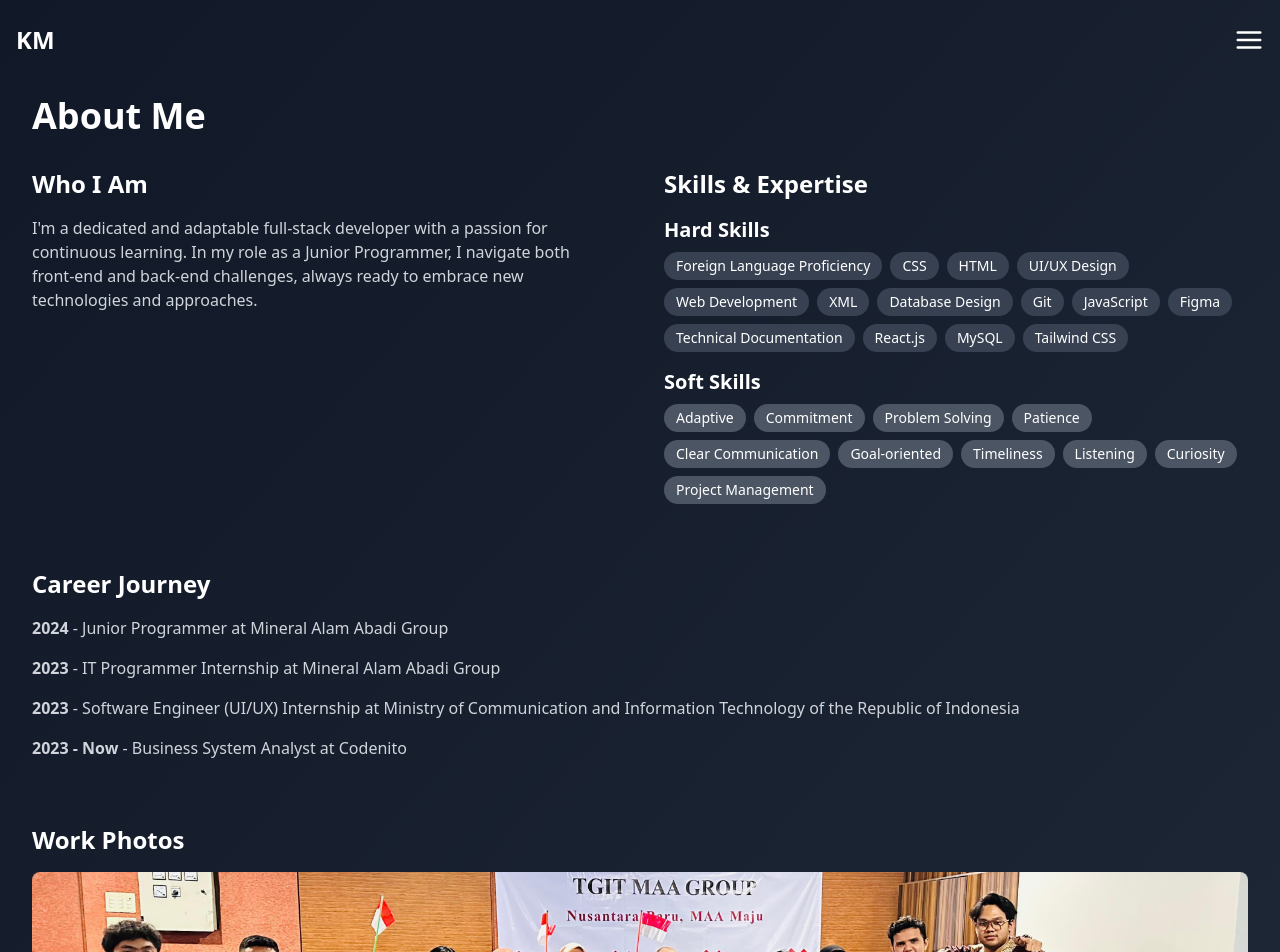
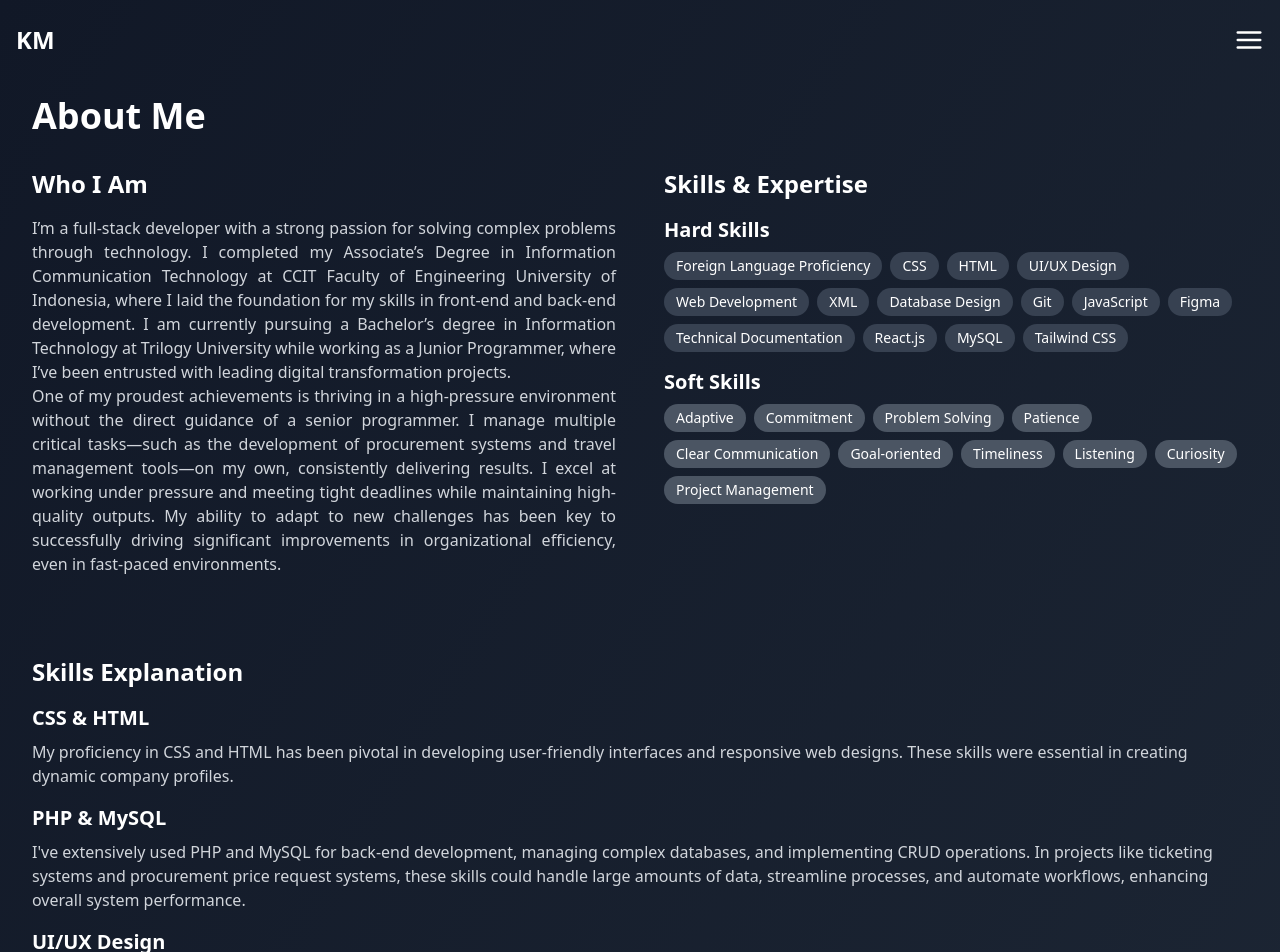
Before and after one commit to oledunwahid/porto-web-khaled, a React (Vite) app: page /about in a window 1280 px wide. Shown: the top 952 px of the page. Built offline with nearby package versions, Linux system fonts and the light colour scheme.

Commit message:
update skill explenation

```diff
--- a/src/pages/About.jsx
+++ b/src/pages/About.jsx
@@ -67,6 +67,29 @@ const About = () => {
     pauseOnHover: true,
   };
 
+  const skillsExplanation = [
+    {
+      skill: "CSS & HTML",
+      description:
+        "My proficiency in CSS and HTML has been pivotal in developing user-friendly interfaces and responsive web designs. These skills were essential in creating dynamic company profiles.",
+    },
+    {
+      skill: "PHP & MySQL",
+      description:
+        "I've extensively used PHP and MySQL for back-end development, managing complex databases, and implementing CRUD operations. In projects like ticketing systems and procurement price request systems, these skills could handle large amounts of data, streamline processes, and automate workflows, enhancing overall system performance.",
+    },
+    {
+      skill: "UI/UX Design",
+      description:
+        "My user-centric design skills in Figma were critical in crafting intuitive interfaces, especially for systems like SiANTI and the company profile. This ensured compliance with user expectations and improved engagement.",
+    },
+    {
+      skill: "Tailwind CSS & React.js",
+      description:
+        "Tailwind CSS and React.js has made me build modern, scalable, and fast-performing front-end applications. These tools have contributed to enhancing the CLA Company's Profile (Corporate Legal Associate) interface and with multi-language selection by using i18next language translation, making it highly interactive and easier to navigate for end users.",
+    },
+  ];
+
   return (
     <motion.div
       initial={{ opacity: 0 }}
@@ -82,11 +105,25 @@ const About = () => {
           transition={{ delay: 0.2, duration: 0.5 }}
         >
           <h2 className="text-2xl font-semibold mb-4">Who I Am</h2>
-          <p className="text-gray-300 mb-4">
-            I&apos;m a dedicated and adaptable full-stack developer with a
-            passion for continuous learning. In my role as a Junior Programmer,
-            I navigate both front-end and back-end challenges, always ready to
-            embrace new technologies and approaches.
+          <p className="text-gray-300 mb-4 text-justify">
+            I’m a full-stack developer with a strong passion for solving complex
+            problems through technology. I completed my Associate’s Degree in
+            Information Communication Technology at CCIT Faculty of Engineering
+            University of Indonesia, where I laid the foundation for my skills
+            in front-end and back-end development. I am currently pursuing a
+            Bachelor’s degree in Information Technology at Trilogy University
+            while working as a Junior Programmer, where I’ve been entrusted with
+            leading digital transformation projects.
+            <br />
+            One of my proudest achievements is thriving in a high-pressure
+            environment without the direct guidance of a senior programmer. I
+            manage multiple critical tasks—such as the development of
+            procurement systems and travel management tools—on my own,
+            consistently delivering results. I excel at working under pressure
+            and meeting tight deadlines while maintaining high-quality outputs.
+            My ability to adapt to new challenges has been key to successfully
+            driving significant improvements in organizational efficiency, even
+            in fast-paced environments.
           </p>
         </motion.div>
 
@@ -129,6 +166,17 @@ const About = () => {
         </motion.div>
       </div>
 
+      {/* Skills Explanation */}
+      <div className="mt-16">
+        <h2 className="text-2xl font-semibold mb-4">Skills Explanation</h2>
+        {skillsExplanation.map((item, index) => (
+          <div key={index} className="mb-4">
+            <h3 className="text-xl font-semibold mb-2">{item.skill}</h3>
+            <p className="text-gray-300">{item.description}</p>
+          </div>
+        ))}
+      </div>
+
       {/* Career Journey */}
       <div className="mt-16">
         <h2 className="text-2xl font-semibold mb-4">Career Journey</h2>
```
